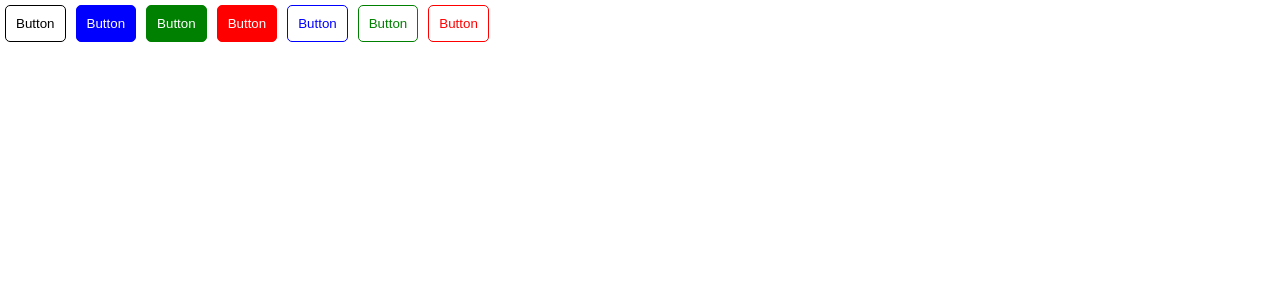
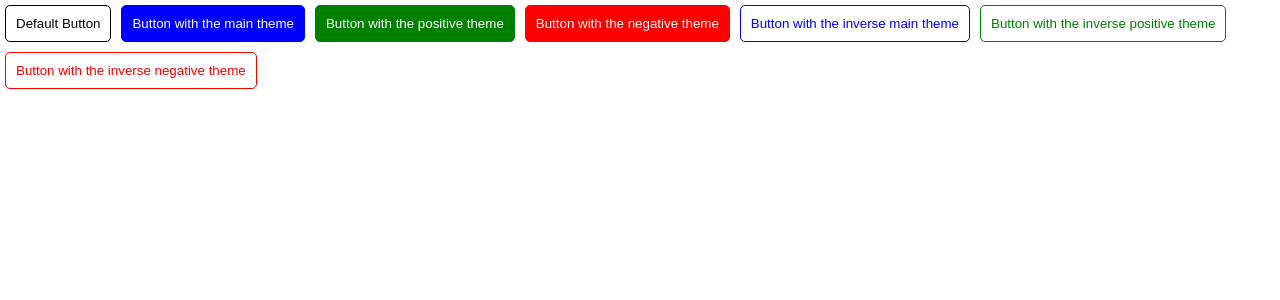
Before and after one commit to matthewbdaly/spectrum, a React app: page / in a window 1280 px wide. Shown: the top 300 px of the page. Built offline with nearby package versions, Linux system fonts and the light colour scheme.

Commit message:
Can now pass child elements to the buttons

```diff
--- a/src/App.js
+++ b/src/App.js
@@ -6,13 +6,13 @@ class App extends Component {
   render() {
     return (
       <div className="App">
-        <Button />
-        <Button theme="main" />
-        <Button theme="positive" />
-        <Button theme="negative" />
-        <Button theme="main inverse" />
-        <Button theme="positive inverse" />
-        <Button theme="negative inverse" />
+        <Button>Default Button</Button>
+        <Button theme="main">Button with the main theme</Button>
+        <Button theme="positive">Button with the positive theme</Button>
+        <Button theme="negative">Button with the negative theme</Button>
+        <Button theme="main inverse">Button with the inverse main theme</Button>
+        <Button theme="positive inverse">Button with the inverse positive theme</Button>
+        <Button theme="negative inverse">Button with the inverse negative theme</Button>
       </div>
     );
   }
--- a/src/Button.js
+++ b/src/Button.js
@@ -4,7 +4,7 @@ import './Button.scss';
 class Button extends Component {
   render() {
     return (
-      <button className={this.props.theme}>Button</button>
+      <button className={this.props.theme}>{this.props.children}</button>
     );
   }
 }
```
